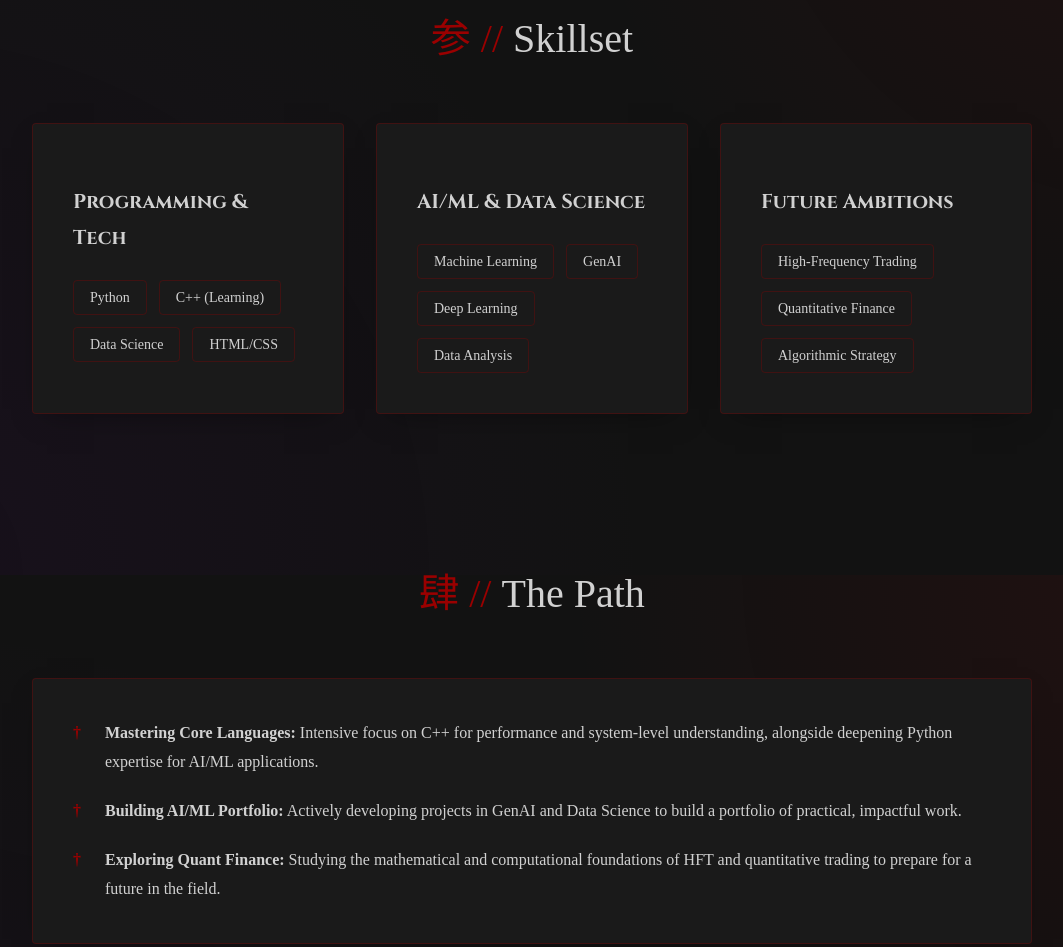
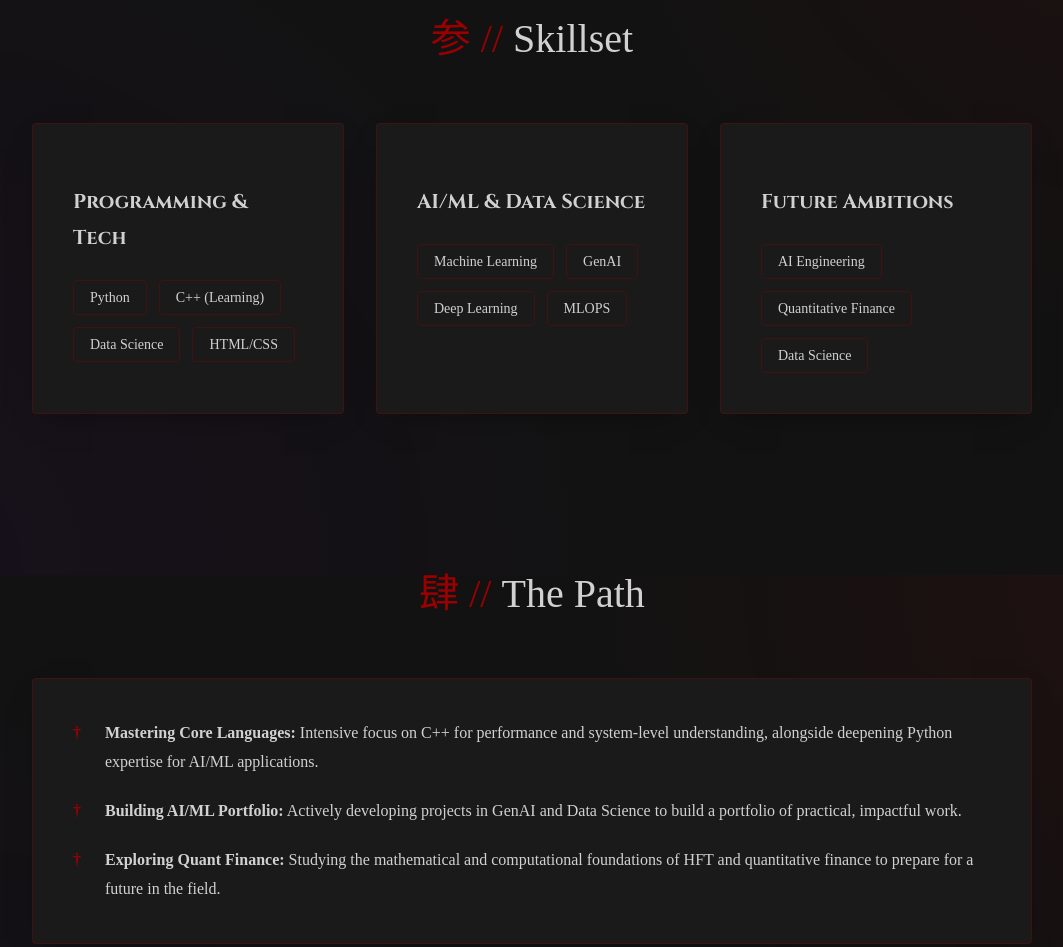
Before and after one commit to S1i2n3g4h5/SST_WEBDEV101_portfolio, a plain HTML site: page index.html in a window 1280 px wide. Shown: the part 1825-2772 px from the top of the page, without its empty margins (108-1171 px from the left). Drawn offline with Linux system fonts and the light colour scheme; a web font is replaced by a local one.

Commit message:
Update index.html
updated skills

```diff
--- a/index.html
+++ b/index.html
@@ -205,15 +205,15 @@
                         <span class="skill-tag">Machine Learning</span>
                         <span class="skill-tag">GenAI</span>
                         <span class="skill-tag">Deep Learning</span>
-                        <span class="skill-tag">Data Analysis</span>
+                        <span class="skill-tag">MLOPS</span>
                     </div>
                 </div>
                 <div class="section-card">
                      <h3 class="card-title">Future Ambitions</h3>
                     <div class="tags-container">
-                         <span class="skill-tag">High-Frequency Trading</span>
+                         <span class="skill-tag">AI Engineering</span>
                          <span class="skill-tag">Quantitative Finance</span>
-                         <span class="skill-tag">Algorithmic Strategy</span>
+                         <span class="skill-tag">Data Science</span>
                     </div>
                 </div>
             </div>
@@ -225,7 +225,7 @@
                  <ul class="list">
                     <li><strong>Mastering Core Languages:</strong> Intensive focus on C++ for performance and system-level understanding, alongside deepening Python expertise for AI/ML applications.</li>
                     <li><strong>Building AI/ML Portfolio:</strong> Actively developing projects in GenAI and Data Science to build a portfolio of practical, impactful work.</li>
-                    <li><strong>Exploring Quant Finance:</strong> Studying the mathematical and computational foundations of HFT and quantitative trading to prepare for a future in the field.</li>
+                    <li><strong>Exploring Quant Finance:</strong> Studying the mathematical and computational foundations of HFT and quantitative finance to prepare for a future in the field.</li>
                  </ul>
             </div>
         </section>
@@ -260,4 +260,5 @@
 
 
 
+
 </body>
```
